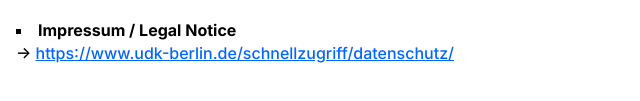
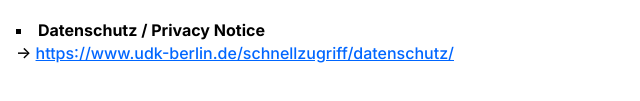
Before and after one commit to udk-berlin/medienhaus-webmail-frontend, a plain HTML site: page index.html in a window 1280 px wide. Shown: the part 459-560 px from the top of the page, 0-640 px from the left. Drawn offline with Linux system fonts and the light colour scheme.

Commit message:
chore: fix heading for privacy notice

```diff
--- a/index.html
+++ b/index.html
@@ -58,7 +58,7 @@
         <br />
 
         <li>
-          <strong>Impressum / Legal Notice</strong>
+          <strong>Datenschutz / Privacy Notice</strong>
           <br />
           &rarr; <a href="https://www.udk-berlin.de/schnellzugriff/datenschutz/" rel="external nofollow noreferrer" target="_blank">https://www.udk-berlin.de/schnellzugriff/datenschutz/</a>
         </li>
```
